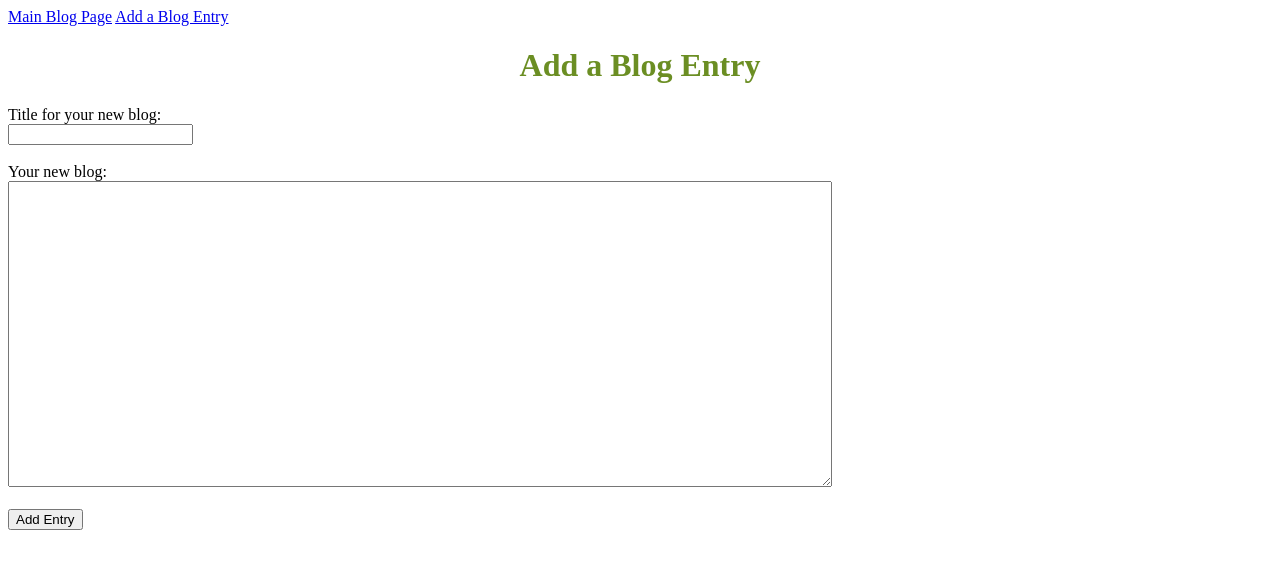
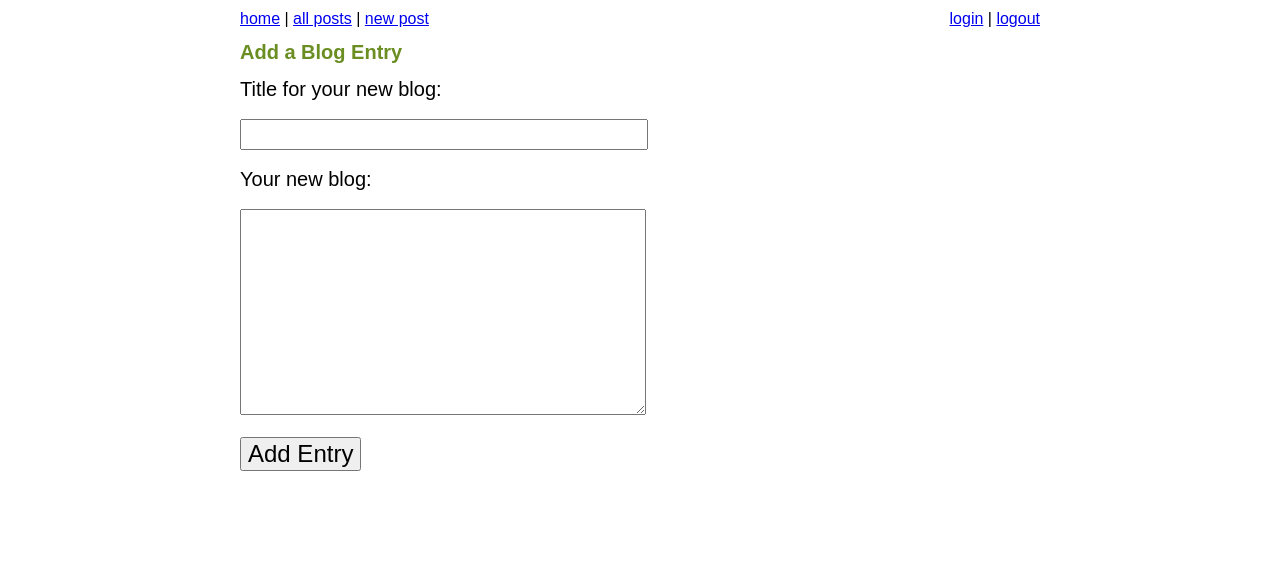
Before and after one commit to marybellavia/blogz, a Flask app: page /newpost in a window 1280 px wide. Shown: the top 569 px of the page. Run offline with Flask 2, Linux system fonts and the light colour scheme; the visitor is signed in with stand-in values (Sample User, id 1).

Commit message:
added some CSS but can't get it to work. Added index.html for home route but didn't create home route. Added logout froute.

```diff
--- /dev/null
+++ b/css/styles.css
@@ -0,0 +1,73 @@
+body {
+    font-family: sans-serif;
+    width: 800px;
+    margin: 0 auto;
+    padding: 10px;
+}
+
+.error {
+    color: indianred;
+}
+
+label {
+    display: block;
+    font-size: 20px;
+}
+
+input[type=text],
+input[type=password] {
+    width: 400px;
+    font-size: 20px;
+    padding: 2px;
+}
+
+textarea {
+    width: 400px;
+    height: 200px;
+    font-size: 17px;
+    font-family: monospace;
+}
+
+input[type=submit] {
+    font-size: 24px;
+}
+
+hr {
+    margin: 20px auto;
+}
+
+.post + .post {
+    margin-top: 20px;
+}
+
+.post-title {
+    font-weight: bold;
+    font-size: 20px;
+    color: olivedrab;
+}
+
+.post-body {
+    margin: 0;
+    font-size: 17px;
+    color: steelblue;
+}
+
+.post-author {
+    font-style: italic;
+    font-size: 12px;
+}
+
+nav ul {
+    padding: 0;
+    display: inline-block;
+}
+
+nav ul li {
+    list-style: none;
+    display: inline-block;
+    margin-right: 15px;
+}
+
+nav #user-account {
+    float: right;
+}
--- a/main.py
+++ b/main.py
@@ -30,8 +30,20 @@ class User(db.Model):
         self.username = username
         self.password = password
 # helper function to query database for all blogs
-def get_blogs():
+def get_all_blogs():
     return Blog.query.all()
+
+@app.before_request
+def require_login():
+    allowed_routes = ['login', 'signup', 'blog', 'home']
+    # print(session)
+    if request.endpoint not in allowed_routes and 'username' not in session:
+        return redirect('/login')
+
+@app.route('/logout')
+def logout():
+    del session['username']
+    return redirect('/blog')
 
 @app.route('/login', methods=['POST', 'GET'])
 def login():
@@ -43,7 +55,7 @@ def login():
         password = request.form['password']
         user = User.query.filter_by(username=username).first()
         if user and user.password == password:
-            session['user'] = username
+            session['username'] = username
             return redirect('/newpost')
         else:
             if not user:
@@ -108,7 +120,6 @@ def newpost():
     # returns the blank form on GET request
     return render_template('newpost.html', title="Add a Blog Entry", title_error=title_error, body_error=body_error)
 
-@app.route('/')
 @app.route('/blog', methods=['POST', 'GET'])
 def blog():
     # getting id parameter from GET request, if there is an id parameter
@@ -121,7 +132,11 @@ def blog():
         return render_template('posting.html', title=title, body=body)
     # returning just the main page template
     else:
-        return render_template('blog.html', title="Build a Blog", bloglist=get_blogs())
+        return render_template('blog.html', title="Blogz", bloglist=get_blogs())
+
+@app.route('/')
+def home():
+    return render_template('index.html')
 
 # makin that shit run!
 if __name__ == '__main__':
--- a/templates/base.html
+++ b/templates/base.html
@@ -1,29 +1,20 @@
 <!DOCTYPE html>
 <html>
     <head>
-        <title>{{title}}</title>
-        <style>
-        .centered {
-            text-align: center;
-            color: olivedrab;
-        }
-        .blogg {
-            font-family: Arial, Helvetica, sans-serif;
-            color: steelblue;
-        }
-        .error {
-            color: indianred;
-        }
-        </style>
+        <title>{{ title }}</title>
+        <link rel="stylesheet" href="/css/styles.css">
     </head>
     <body>
-        <div>
-            <a href="/blog">Main Blog Page</a>
-            <a href="/newpost">Add a Blog Entry</a>
-        </div>
-        <div class="centered">
-            <h1>{{title}}</h1>
-        </div>
+        <nav>
+            <div id="user-account">
+                <a href="login">login</a> | <a href="/logout">logout</a>
+            </div>
+            <div>
+                <a href="/">home</a> | <a href="/blog">all posts</a> | <a href="/newpost">new post</a>
+            </div>
+        </nav>
+
+        <h1 class='post-title'>{{ title }}</h1>
 
         {% block content %}
         {% endblock %}
--- a/templates/blog.html
+++ b/templates/blog.html
@@ -3,9 +3,9 @@
 {% block content %}
 
 {% for blog in bloglist %}
-<h1 class='blogg' id="{{ blog.id }}"><a href='./blog?id={{blog.id}}'>{{ blog.title }}</a></h1>
+<h1 class='post-title' id="{{ blog.id }}"><a href='./blog?id={{blog.id}}'>{{ blog.title }}</a></h1>
 <br>
-<p class='blogg'>{{ blog.body}}</p>
+<p class='post-body'>{{ blog.body}}</p>
 <hr>
 {% endfor %}
 
```
Also changed, not shown: templates/index.html (added).
